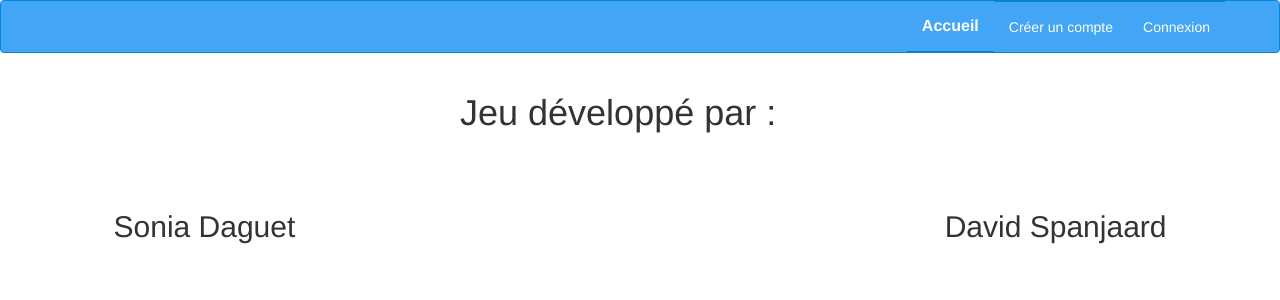
After one commit to littleAsteria/projet-webforce3, a PHP site: template gameproject/templates/credits.html.twig in a window 1280 px wide. The commit adds this page. Shown: the top 300 px of the page. Run offline with PHP 8.4, Linux system fonts and the light colour scheme; the template is opened without the code that fills it, so the values that code supplies are empty; some libraries are stand-ins or nearby versions; some web fonts are replaced.

Commit message:
Page crédits
Ajout de la page de crédits

```diff
--- a/gameproject/src/Controller/GameController.php
+++ b/gameproject/src/Controller/GameController.php
@@ -18,6 +18,10 @@ class GameController extends ControllerAbstract{
         $membres = $this->app['membre.repository']->findAllBestScores('9');
 
         return $this->render('score.html.twig', ['membres' => $membres]);
+    }
+
+    public function getToCredits(){
+        return $this->render('credits.html.twig');
     }
 
     public function getToEndGame(){
--- a/gameproject/src/controllers.php
+++ b/gameproject/src/controllers.php
@@ -87,6 +87,12 @@ $app
     ->bind('soumission')
 ;
 
+//Vue des crédits
+$app
+    ->get('/credits', 'game.controller:getToCredits')
+    ->bind('credits')
+;
+
 //Partie Admin:
 $admin = $app['controllers_factory'];
 
--- /dev/null
+++ b/gameproject/templates/credits.html.twig
@@ -0,0 +1,27 @@
+{% extends "layout.html.twig" %}
+
+{% block title "Politismos Quiz : Crédits" %}
+{% block stylesheets %}
+    <link rel="stylesheet" href="https://maxcdn.bootstrapcdn.com/bootstrap/3.3.7/css/bootstrap.min.css" integrity="sha384-BVYiiSIFeK1dGmJRAkycuHAHRg32OmUcww7on3RYdg4Va+PmSTsz/K68vbdEjh4u" crossorigin="anonymous">
+    <link rel="icon" type="image/png" href="{{ asset('assets/images/earth.png') }}" />
+    <link href="{{ asset('assets/css/credits.css') }}" rel="stylesheet" type="text/css" />
+    <link href="{{ asset('assets/css/main.css') }}" rel="stylesheet" type="text/css" />
+{% endblock %}
+
+{% block content %}
+
+    <div class="container">
+
+        <div class="row">
+
+            <h1 class='col-md-0 col-md-offset-4 col-sm-offset-4 col-xs-6 col-xs-offset-1'>Jeu développé par :</h1>
+            <ul class="namesList">
+                <li id="sonia"><h2>Sonia Daguet</h2></li>
+                <li id="david"><h2>David Spanjaard</h2></li>
+            </ul>
+
+        </div>
+
+    </div>
+
+{% endblock %}
--- a/gameproject/templates/index.html.twig
+++ b/gameproject/templates/index.html.twig
@@ -40,6 +40,10 @@
         </div>
         {% endif %}
 
+        <div class="row">
+            <a href="{{ path('credits') }}" class="btn btn-primary col-md-2 col-md-offset-4 margin-top-5 col-xs-6 col-xs-offset-3" role="button">Crédits</a>
+        </div>
+
         {% block javascript %}
             {{ parent() }}
             <script src="https://cdnjs.cloudflare.com/ajax/libs/howler/2.0.4/howler.core.min.js"></script>
--- /dev/null
+++ b/gameproject/web/assets/css/credits.css
@@ -0,0 +1,18 @@
+.namesList {
+    display: block;
+    margin-top: 5%;
+    padding: 5%;
+}
+
+
+#sonia, #david {
+    display: inline-block;
+}
+
+#sonia {
+    float: left;
+}
+
+#david {
+    float: right;
+}
```
